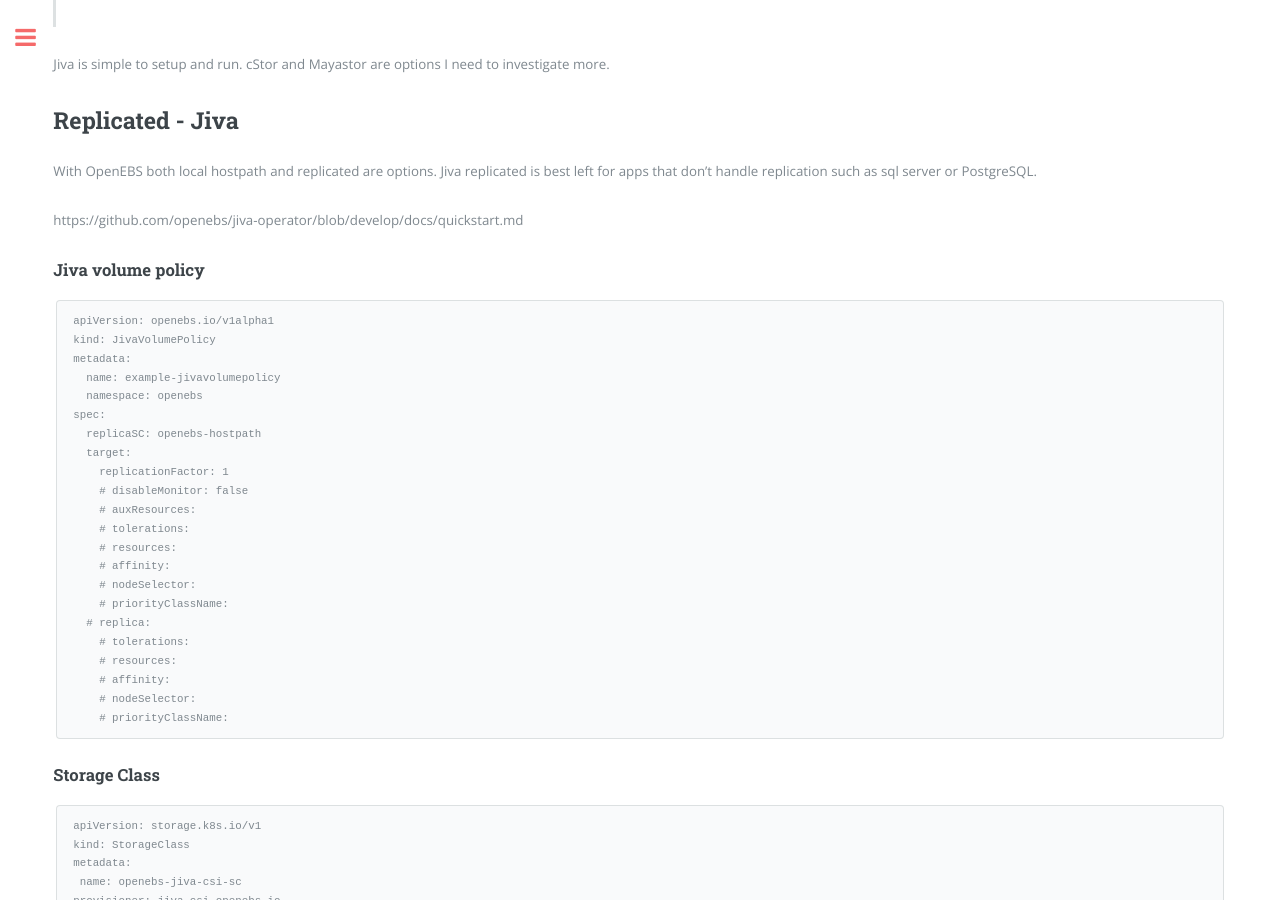
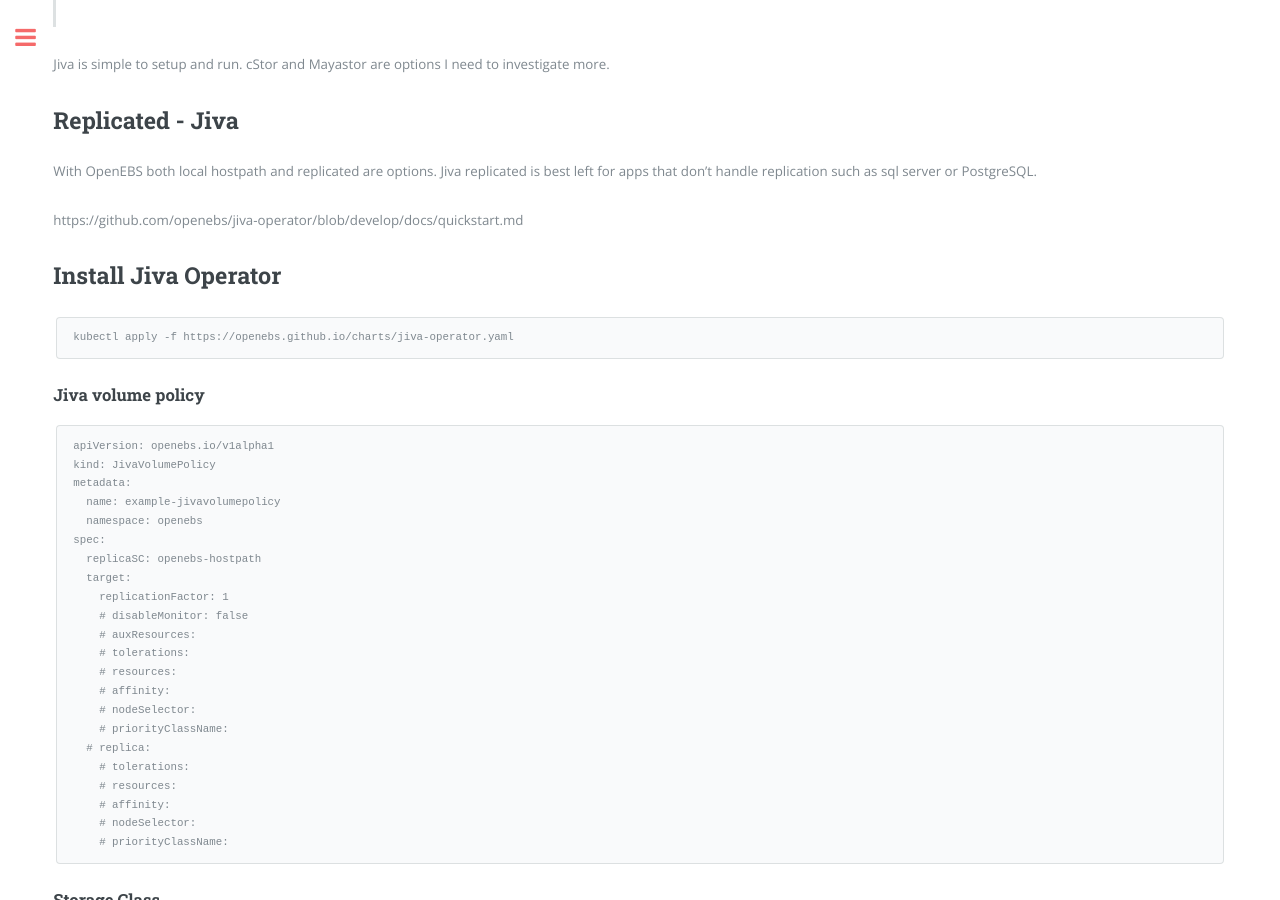
Before and after one commit to majorsilence/Dev, a Jekyll site: the page built from _posts/2022-02-05-kubernetes-storage.md, in a window 1280 px wide and 900 px high, scrolled down 1322 px. Built offline with Jekyll 4.4.1, drawn with Linux system fonts in a browser that asks for light colours.

Commit message:
Note kubernetes jiva operator

````diff
--- a/_posts/2022-02-05-kubernetes-storage.md
+++ b/_posts/2022-02-05-kubernetes-storage.md
@@ -73,6 +73,12 @@
 https://github.com/openebs/jiva-operator/blob/develop/docs/quickstart.md
 
 
+## Install Jiva Operator
+
+```bash
+kubectl apply -f https://openebs.github.io/charts/jiva-operator.yaml
+```
+
 ### Jiva volume policy
 
 ```yaml
````
